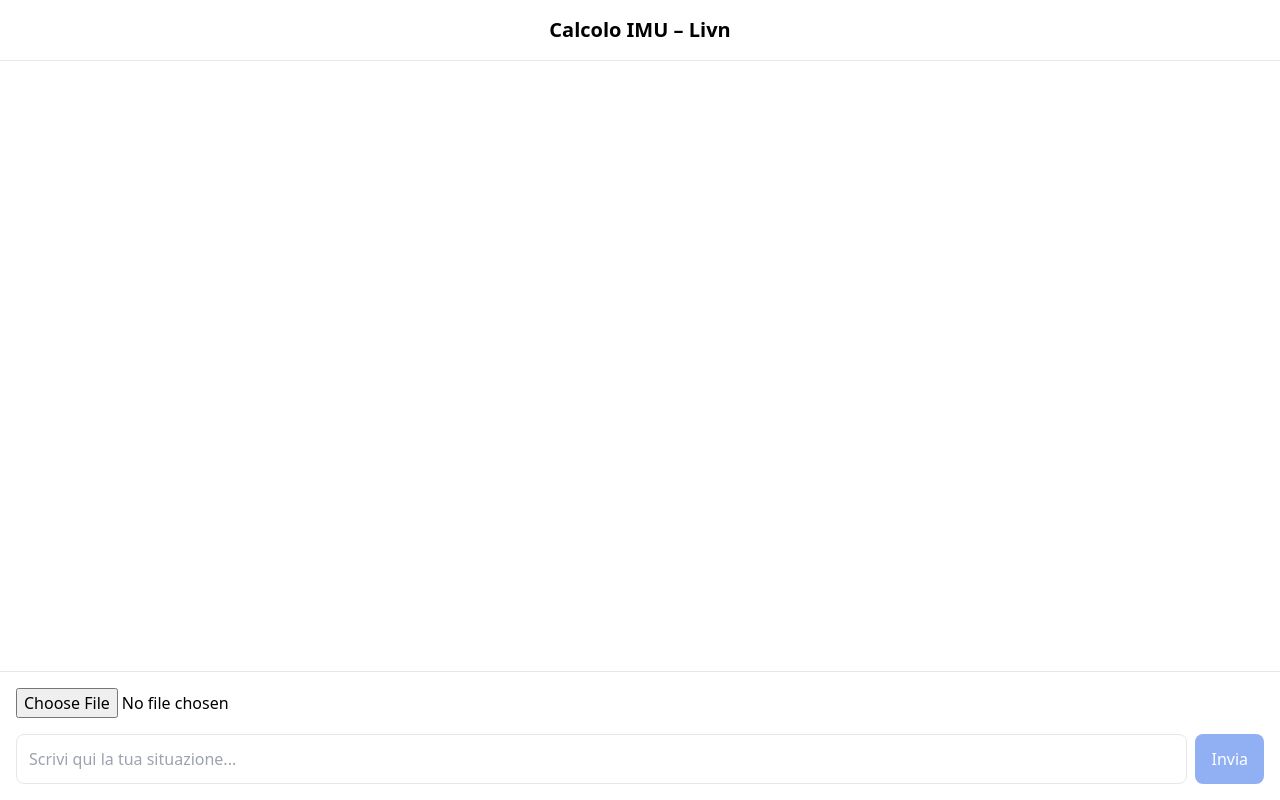
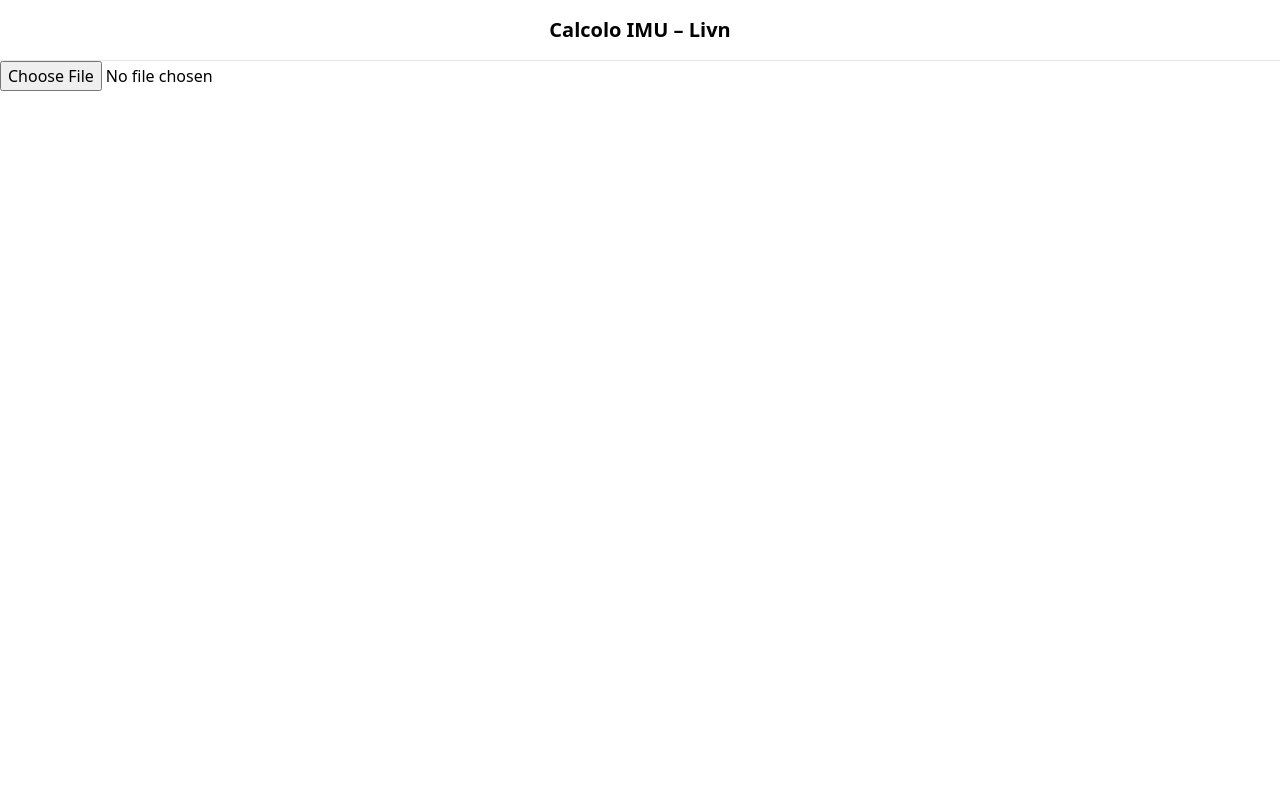
Before and after one commit to mattia-livn/calc-imu, a Next.js app: page / in a window 1280 px wide. Built offline with nearby package versions, Linux system fonts and the light colour scheme.

Commit message:
Updated ChatFeed.tsx

```diff
--- a/src/app/components/ChatFeed.tsx
+++ b/src/app/components/ChatFeed.tsx
@@ -1,124 +1,57 @@
 'use client'
 
-import { useState, useRef, useEffect } from 'react'
-import Message from './Message'
+import React, { useState } from 'react'
 import FileUpload from './FileUpload'
 
-type MessageType = {
-  role: 'user' | 'ai'
-  content: string
-}
+export default function ChatFeed() {
+  const [visuraUrl, setVisuraUrl] = useState<string | null>(null)
+  const [aiResponse, setAiResponse] = useState<string | null>(null)
+  const [loading, setLoading] = useState(false)
 
-export default function ChatFeed() {
-  const [messages, setMessages] = useState<MessageType[]>([])
-  const [input, setInput] = useState('')
-  const [isLoading, setIsLoading] = useState(false)
-  const messagesEndRef = useRef<HTMLDivElement>(null)
+  const handleUploadComplete = async (url: string) => {
+    setVisuraUrl(url)
+    setLoading(true)
 
-  const scrollToBottom = () => {
-    messagesEndRef.current?.scrollIntoView({ behavior: 'smooth' })
-  }
+    try {
+      const res = await fetch('/api/ai', {
+        method: 'POST',
+        headers: {
+          'Content-Type': 'application/json',
+        },
+        body: JSON.stringify({ visuraUrl: url }),
+      })
 
-  useEffect(() => {
-    scrollToBottom()
-  }, [messages])
+      const data = await res.json()
 
-  const addMessage = (msg: MessageType) => {
-    setMessages((prev) => [...prev, msg])
-  }
-
-  const handleFileUpload = async (file: File) => {
-    console.log('📤 Bottone cliccato')
-    const formData = new FormData()
-    formData.append('file', file)
-
-    const res = await fetch('/api/upload', {
-      method: 'POST',
-      body: formData,
-    })
-
-    const { visura } = await res.json()
-    console.log('📄 Visura:', visura)
-
-    if (!visura) {
-      alert('⚠️ Errore: nessun testo trovato nel PDF.')
-      return
-    }
-
-    const aiRes = await fetch('/api/ai', {
-      method: 'POST',
-      headers: { 'Content-Type': 'application/json' },
-      body: JSON.stringify({ visura }),
-    })
-
-    const data = await aiRes.json()
-
-    console.log('🤖 Risposta AI:', data.risposta)
-    console.log('🧪 RAW AI RESPONSE:', data.raw)
-
-    if (!data.risposta) {
-      alert('⚠️ L’AI non è riuscita a calcolare l’IMU. Controlla i log server.')
-    } else {
-      addMessage({ role: 'user', content: '[PDF caricato]' })
-      addMessage({ role: 'ai', content: data.risposta })
-    }
-  }
-
-  const sendMessage = async () => {
-    if (!input.trim()) return
-
-    const newMessages: MessageType[] = [...messages, { role: 'user', content: input }]
-    setMessages(newMessages)
-    setInput('')
-
-    const res = await fetch('/api/calculate', {
-      method: 'POST',
-      body: JSON.stringify({ visura: input }),
-    })
-
-    const data = await res.json()
-    setMessages([...newMessages, { role: 'ai', content: data.risposta || 'Errore nel calcolo.' }])
-  }
-
-  const handleKeyDown = (e: React.KeyboardEvent<HTMLInputElement>) => {
-    if (e.key === 'Enter' && !e.shiftKey) {
-      e.preventDefault()
-      if (!isLoading && input.trim()) {
-        sendMessage()
+      if (res.ok && data.result) {
+        console.log('🤖 Risposta AI:', data.result)
+        setAiResponse(data.result)
+      } else {
+        console.error('❌ Errore AI:', data.error || 'Errore sconosciuto')
+        setAiResponse('Non sono riuscito a calcolare l’IMU.')
       }
+    } catch (err) {
+      console.error('❌ Errore di rete:', err)
+      setAiResponse('Errore di rete durante la chiamata all’AI.')
+    } finally {
+      setLoading(false)
     }
   }
 
   return (
-    <div className="flex flex-col h-full">
-      <div className="flex-1 overflow-y-auto p-4 space-y-4">
-        {messages.map((msg, i) => (
-          <Message key={i} role={msg.role} content={msg.content} />
-        ))}
-        <div ref={messagesEndRef} />
-      </div>
+    <div className="space-y-4">
+      <FileUpload onUploadComplete={handleUploadComplete} />
 
-      <div className="border-t bg-white p-4 space-y-4">
-        <FileUpload onUpload={handleFileUpload} disabled={isLoading} />
+      {visuraUrl && <p>📄 Visura caricata: {visuraUrl}</p>}
 
-        <div className="flex gap-2">
-          <input
-            className="flex-1 border p-3 rounded-lg font-sans focus:outline-none focus:ring-2 focus:ring-blue-500"
-            value={input}
-            onChange={(e) => setInput(e.target.value)}
-            onKeyDown={handleKeyDown}
-            placeholder="Scrivi qui la tua situazione..."
-            disabled={isLoading}
-          />
-          <button
-            onClick={sendMessage}
-            className="bg-blue-600 text-white px-4 py-2 rounded-lg hover:bg-blue-700 transition-colors disabled:opacity-50 disabled:hover:bg-blue-600"
-            disabled={isLoading || !input.trim()}
-          >
-            Invia
-          </button>
+      {loading && <p>⏳ Sto analizzando la visura...</p>}
+
+      {aiResponse && (
+        <div className="p-4 border rounded bg-gray-50">
+          <p><strong>🤖 Risposta AI:</strong></p>
+          <p>{aiResponse}</p>
         </div>
-      </div>
+      )}
     </div>
   )
 }
```
